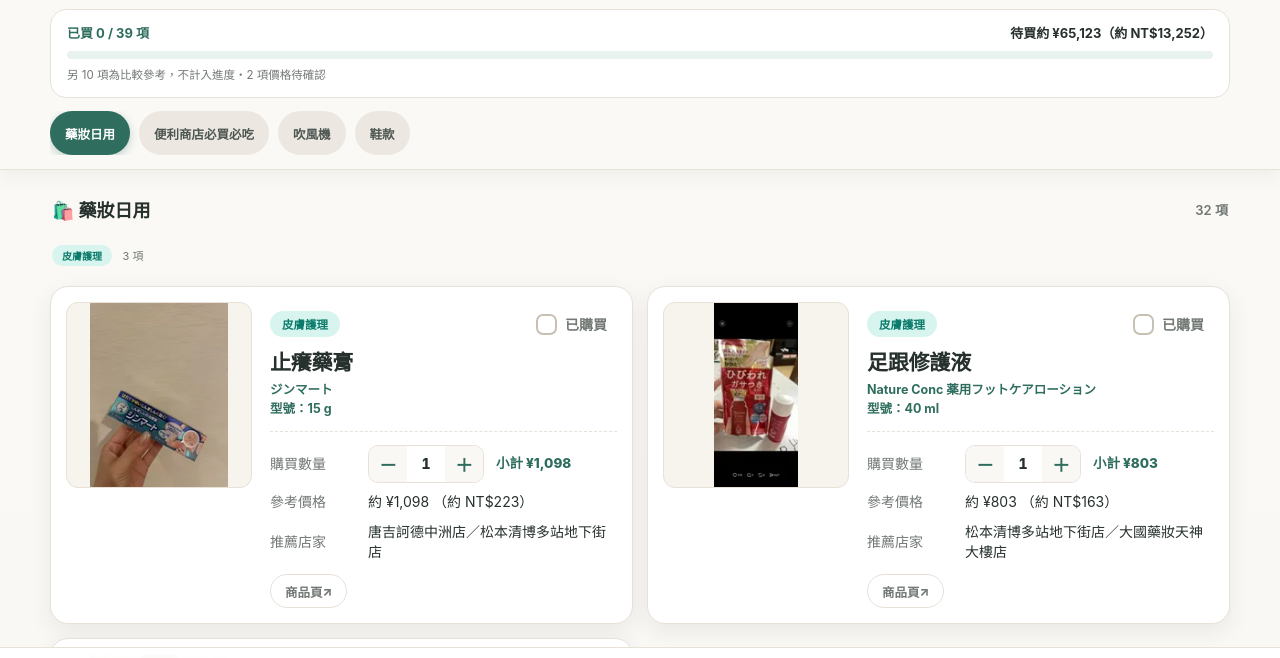
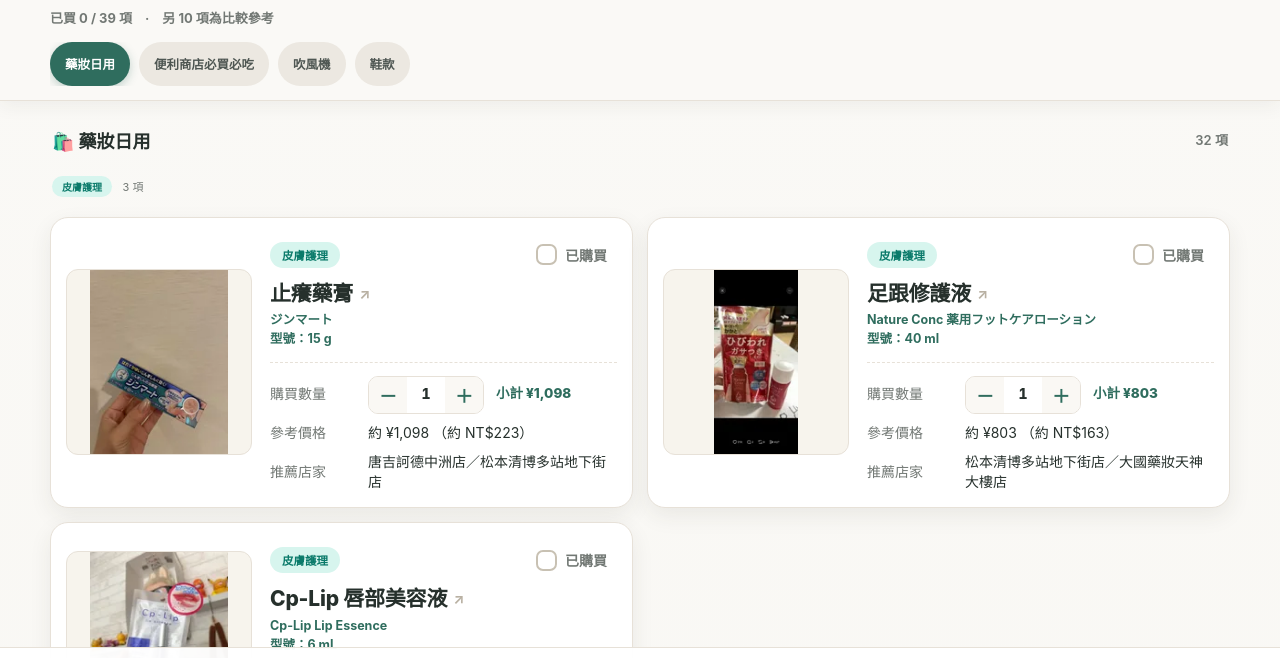
Before and after one commit to jack926509/KIJ-trip-shopping, a website: page index.html in a window 1280 px wide. Shown: the part 84-742 px from the top of the page. Drawn offline with Linux system fonts and the light colour scheme.

Commit message:
feat(ui): 品名即商品頁連結、照片上下置中、移除進度條與金額試算
依使用者指示調整：
1. 拿掉「商品頁」按鈕，改由品名本身連到來源頁（帶 ↗ 標記與
   rel="noopener noreferrer"）；42/49 項有來源網址，其餘維持純文字
2. 照片在左欄上下置中（桌機實測上下留白皆 53px），卡片較整齊
3. 移除進度條與待買金額試算，頁首只留一行「已買 x / 39　·　另 10 項為比較參考」
   連帶刪除 .kij-progress 全系列樣式（含改版前就未使用的 :root 版本）

手機順帶收斂：照片 108 → 118px、標籤欄 72 → 66px，
推薦店家長字串回到一行（值欄實測 262px），小計改回與加減鈕同列。

驗收：npm test ✓、npm run validate:data ✓（49 項）
四個分頁實際切換、console 零錯誤、勾選與加減數量實跑正常

```diff
--- a/assets/kij.css
+++ b/assets/kij.css
@@ -62,19 +62,6 @@ body.kij {
   color: var(--muted);
 }
 
-.kij-progress {
-  margin: 0 15px 12px;
-  background: var(--accent-soft);
-  border-radius: 14px;
-  padding: 11px 14px;
-  display: flex;
-  justify-content: space-between;
-  align-items: center;
-}
-
-.kij-progress .label { font-size: 12px; color: #a04a10; font-weight: 700; }
-.kij-progress .total { font-size: 19px; font-weight: 800; color: var(--accent); }
-
 .kij-tabs {
   display: flex;
   gap: 8px;
@@ -136,7 +123,9 @@ body.kij {
   align-content: start;
 }
 
-.kij-card > .thumb { grid-area: thumb; }
+/* 圖在左欄上下置中：右欄內容長短不一（有的有型號、有的推薦店家兩行），
+   圖靠上會讓整排卡片看起來高低不齊。 */
+.kij-card > .thumb { grid-area: thumb; align-self: center; }
 .kij-card > .kij-card-head { grid-area: head; }
 .kij-card > .mid { grid-area: mid; }
 .kij-card > .kij-card-detail { grid-area: detail; min-width: 0; }
@@ -260,38 +249,14 @@ body.kij {
 .kij-header .title-row b::before { content: "KIJ SHOPPING LIST"; display: block; margin-bottom: 5px; color: var(--accent); font-size: 10px; letter-spacing: .14em; }
 .kij-header .title-row span { font-size: 13px; font-weight: 700; }
 
-.kij-progress {
+/* 頁首狀態：一行字帶過，不做進度條也不做金額試算 */
+.kij-status-line {
   margin: 0 0 13px;
-  padding: 13px 16px;
-  border: 1px solid var(--line);
-  border-radius: 16px;
-  background: var(--surface);
+  color: var(--muted);
+  font-size: 13px;
+  font-weight: 700;
+  line-height: 1.5;
 }
-
-.kij-progress { display: block; }
-.kij-progress .label { color: var(--accent); font-size: 13px; }
-.kij-progress .total { color: var(--accent); font-size: 22px; }
-.kij-progress-head { display: flex; justify-content: space-between; align-items: baseline; gap: 12px; }
-.kij-progress-sum { color: var(--text); font-size: 13px; font-weight: 700; text-align: right; }
-
-/* 進度改為看得見長度的實體條，取代改版前只有一行字的空白框 */
-.kij-progress-track {
-  height: 8px;
-  margin-top: 9px;
-  border-radius: var(--radius-pill);
-  background: var(--accent-soft);
-  overflow: hidden;
-}
-.kij-progress-fill {
-  width: 0;
-  height: 100%;
-  border-radius: inherit;
-  background: var(--accent);
-}
-@media (prefers-reduced-motion: no-preference) {
-  .kij-progress-fill { transition: width .3s ease; }
-}
-.kij-progress-note { margin: 8px 0 0; color: var(--muted); font-size: 11.5px; line-height: 1.5; }
 .kij-tabs { padding: 0; gap: 9px; }
 .kij-tab { flex: 0 0 auto; min-height: 44px; }
 .kij-tab { background: #ece8e1; color: #4e5652; }
@@ -393,21 +358,17 @@ body.kij {
   .kij-check { transition: background-color .15s ease, border-color .15s ease; }
 }
 
-/* 商品頁：次要動作，做成低調的外框膠囊，不跟右上角的勾選搶注意力 */
-.kij-source-link {
-  display: inline-flex;
-  align-items: center;
-  min-height: 34px;
-  margin-top: 12px;
-  padding: 0 14px;
-  border: 1px solid var(--line);
-  border-radius: var(--radius-pill);
-  color: var(--muted);
-  font-size: 12.5px;
-  font-weight: 800;
-  text-decoration: none;
+/* 品名即商品頁連結：平常看起來就是標題，只用一個小箭頭表示點得開 */
+.kij-name-link { color: inherit; text-decoration: none; }
+.kij-name-link:hover { color: var(--accent); }
+.kij-name-link:hover .kij-ext { color: var(--accent); }
+.kij-ext {
+  margin-left: 6px;
+  color: #b9b1a3;
+  font-size: .68em;
+  font-weight: 700;
+  vertical-align: 2px;
 }
-.kij-source-link:hover { border-color: var(--accent); color: var(--accent); background: var(--accent-soft); }
 .kij-map-open {
   display: inline-flex;
   align-items: center;
@@ -467,18 +428,15 @@ body.kij {
   .kij-header { padding: 12px 0 10px; }
   .kij-header .title-row { padding-bottom: 9px; }
   .kij-header .title-row b { font-size: 22px; }
-  .kij-progress { margin-bottom: 10px; padding: 11px 13px; }
+  .kij-status-line { margin-bottom: 10px; }
 
   /* 往下捲動後頁首收合：改版前頁首固定佔手機螢幕約 22%，
-     收合後把空間還給商品，但保留分頁與進度條這兩個隨時要用的控制項。 */
+     收合後把空間還給商品，只保留分頁這個隨時要用的控制項。 */
   .kij-header.is-compact { padding-top: 8px; }
   .kij-header.is-compact .title-row { padding-bottom: 7px; }
   .kij-header.is-compact .title-row b { font-size: 16px; }
   .kij-header.is-compact .title-row b::before { display: none; }
-  .kij-header.is-compact .kij-progress { margin-bottom: 8px; padding: 0; border: 0; background: none; }
-  .kij-header.is-compact .kij-progress-head { display: none; }
-  .kij-header.is-compact .kij-progress-note { display: none; }
-  .kij-header.is-compact .kij-progress-track { margin-top: 0; }
+  .kij-header.is-compact .kij-status-line { display: none; }
   @media (prefers-reduced-motion: no-preference) {
     .kij-header .title-row b { transition: font-size .18s ease; }
   }
@@ -502,16 +460,15 @@ body.kij {
       "thumb detail";
   }
   .kij-card .thumb,
-  .kij-card-shopping .thumb { width: 108px; height: 108px; }
+  .kij-card-shopping .thumb { width: 118px; height: 118px; }
   .kij-card-head { min-height: 40px; gap: 6px; }
   .kij-card-head .kij-pill { font-size: 11px; padding: 4px 9px; }
   .kij-status-btn { gap: 6px; padding: 6px 4px 6px 8px; font-size: 13px; }
-  .kij-shopping-details { grid-template-columns: 72px minmax(0, 1fr); gap: 11px 10px; margin-top: 13px; padding-top: 12px; font-size: 14px; }
-  .kij-qty-btn { min-width: var(--tap-min); min-height: var(--tap-min); font-size: 20px; }
-  .kij-qty-sum { display: block; margin: 6px 0 0; }
+  .kij-shopping-details { grid-template-columns: 66px minmax(0, 1fr); gap: 11px 10px; margin-top: 13px; padding-top: 12px; font-size: 14px; }
+  .kij-qty-btn { min-width: 42px; min-height: var(--tap-min); font-size: 20px; }
+  .kij-qty-sum { margin-left: 10px; }
   .kij-card h5 { font-size: 18px; margin-top: 2px; }
   .kij-card .yen { font-size: 20px; }
-  .kij-source-link { min-height: var(--tap-min); }
 }
 
 .kij-compare {
--- a/index.html
+++ b/index.html
@@ -14,16 +14,7 @@
         <b>北九州購物清單</b>
         <span id="kijItemCount"></span>
       </div>
-      <div class="kij-progress">
-        <div class="kij-progress-head">
-          <span class="label" id="kijProgressLabel"></span>
-          <span class="kij-progress-sum" id="kijProgressSum"></span>
-        </div>
-        <div class="kij-progress-track" role="progressbar" aria-valuemin="0" aria-valuemax="100" aria-label="購物完成進度">
-          <div class="kij-progress-fill" id="kijProgressFill"></div>
-        </div>
-        <p class="kij-progress-note" id="kijProgressNote"></p>
-      </div>
+      <p class="kij-status-line" id="kijStatusLine" aria-live="polite"></p>
       <nav class="kij-tabs" id="kijTabs">
         <button type="button" class="kij-tab active" data-action="tab" data-group="shopping">藥妝日用</button>
         <button type="button" class="kij-tab" data-action="tab" data-group="convenience">便利商店必買必吃</button>
@@ -332,10 +323,10 @@ function buildCardHtml(product) {
     controlsHtml = triedToggleHtml(product);
   }
 
-  // 商品頁連結：行前比價時直接開來源頁確認規格與現價，站內不重複維護這些內容
-  const sourceLinkHtml = product.priceSourceUrl
-    ? `<a class="kij-source-link" href="${escapeHtml(product.priceSourceUrl)}" target="_blank" rel="noopener noreferrer">商品頁<span aria-hidden="true"> ↗</span></a>`
-    : '';
+  // 品名本身就是商品頁連結，不再另外放按鈕；沒有來源網址的品項維持純文字
+  const nameHtml = product.priceSourceUrl
+    ? `<h5><a class="kij-name-link" href="${escapeHtml(product.priceSourceUrl)}" target="_blank" rel="noopener noreferrer">${escapeHtml(product.name)}<span class="kij-ext" aria-hidden="true">↗</span></a></h5>`
+    : `<h5>${escapeHtml(product.name)}</h5>`;
 
   return `
     <div class="kij-card kij-card-${escapeHtml(product.group)}${product.tracking === 'buy' && isBought(product.id) ? ' is-bought' : ''}" id="${escapeHtml(product.id)}" data-id="${escapeHtml(product.id)}">
@@ -347,14 +338,13 @@ function buildCardHtml(product) {
         ${controlsHtml}
       </div>
       <div class="mid">
-        <h5>${escapeHtml(product.name)}</h5>
+        ${nameHtml}
         ${jaHtml}
         ${modelHtml}
         ${dryerSummaryHtml}
       </div>
       <div class="kij-card-detail">
         ${priceHtml}
-        ${sourceLinkHtml}
       </div>
     </div>`;
 }
@@ -456,32 +446,17 @@ function syncCardVisual(card, product) {
   }
 }
 
+/* 頁首只留一行狀態文字：使用者要的是「還剩幾項沒買」，
+   不要進度條也不要金額試算。另註明比較參考的項數，
+   否則「共 49 項」與「已買 x / 39」兩個數字對不上會讓人困惑。 */
 function updateProgressBar() {
   const buyItems = PRODUCTS.filter((p) => p.tracking === 'buy');
   const boughtCount = buyItems.filter((p) => isBought(p.id)).length;
-  const percent = buyItems.length === 0 ? 0 : Math.round((boughtCount / buyItems.length) * 100);
+  const refCount = PRODUCTS.length - buyItems.length;
 
-  document.getElementById('kijProgressLabel').textContent = `已買 ${boughtCount} / ${buyItems.length} 項`;
-
-  const fill = document.getElementById('kijProgressFill');
-  fill.style.width = `${percent}%`;
-  const track = fill.parentElement;
-  track.setAttribute('aria-valuenow', String(percent));
-  track.setAttribute('aria-valuetext', `已買 ${boughtCount} 項，共 ${buyItems.length} 項，完成 ${percent}%`);
-
-  // 尚未購買的預估金額：行前比價與抓預算用，已買的不再計入
-  const remaining = buyItems.filter((p) => !isBought(p.id));
-  const yenSum = remaining.reduce((sum, p) => sum + (p.yen != null ? p.yen * getQty(p.id) : 0), 0);
-  const twdSum = remaining.reduce((sum, p) => sum + (p.twdRef != null ? p.twdRef * getQty(p.id) : 0), 0);
-  const missingPrice = remaining.filter((p) => p.yen == null).length;
-  document.getElementById('kijProgressSum').textContent = boughtCount === buyItems.length
-    ? '全部買齊了'
-    : `待買約 ¥${yenSum.toLocaleString()}（約 NT$${twdSum.toLocaleString()}）`;
-
-  const refCount = PRODUCTS.length - buyItems.length;
-  const notes = refCount > 0 ? [`另 ${refCount} 項為比較參考，不計入進度`] : [];
-  if (missingPrice > 0) notes.push(`${missingPrice} 項價格待確認`);
-  document.getElementById('kijProgressNote').textContent = notes.join('・');
+  const parts = [`已買 ${boughtCount} / ${buyItems.length} 項`];
+  if (refCount > 0) parts.push(`另 ${refCount} 項為比較參考`);
+  document.getElementById('kijStatusLine').textContent = parts.join('　·　');
 }
 
 function updateShoeSectionCount() {
```
Also changed, not shown: PLAN-uxui-2026-08-12.md (+13 -6 lines).
